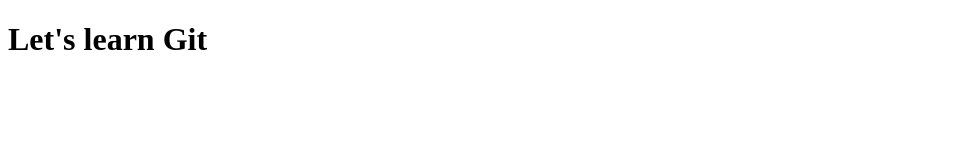
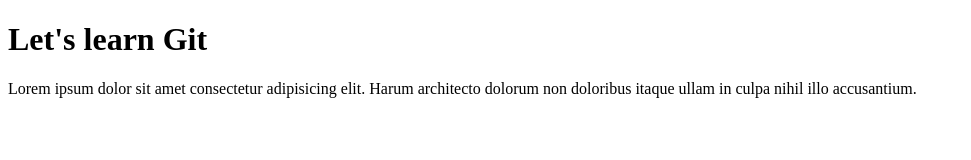
Before and after one commit to naimuddoulaOvi/stack-learner, a plain HTML site: page index.html in a window 1280 px wide. Shown: the whole page, without its empty margins (0-971 px from the left). Drawn offline with Linux system fonts and the light colour scheme.

Commit message:
adding para

```diff
--- a/index.html
+++ b/index.html
@@ -8,5 +8,10 @@
     </head>
     <body>
         <h1>Let's learn Git</h1>
+        <p>
+            Lorem ipsum dolor sit amet consectetur adipisicing elit. Harum
+            architecto dolorum non doloribus itaque ullam in culpa nihil illo
+            accusantium.
+        </p>
     </body>
 </html>
```
